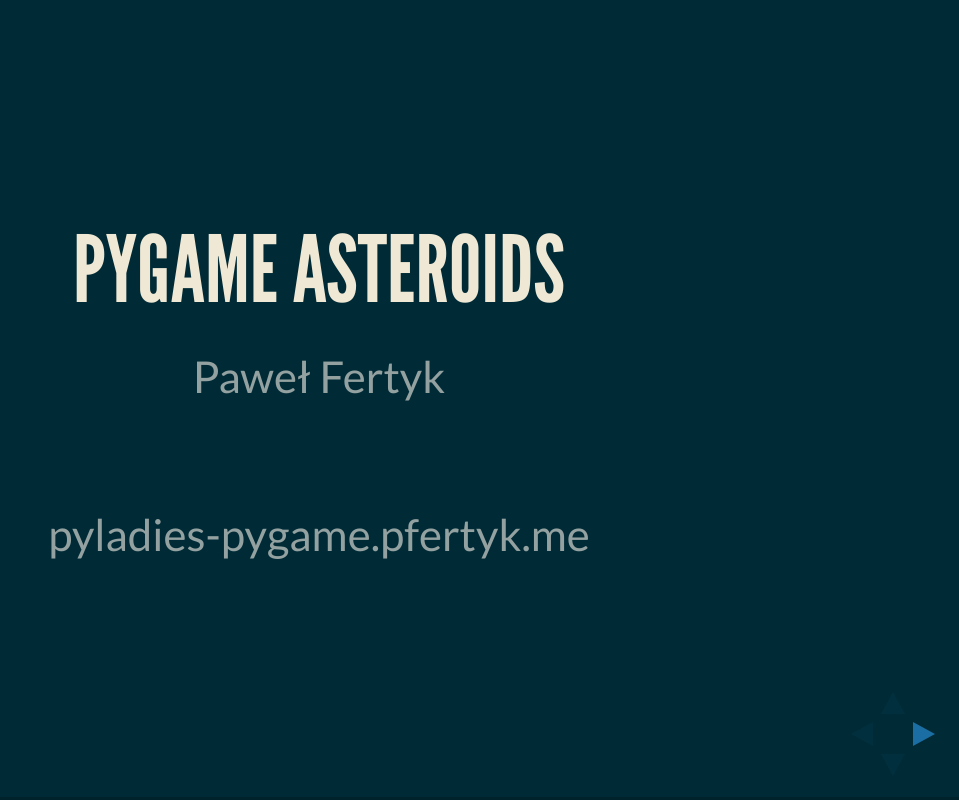
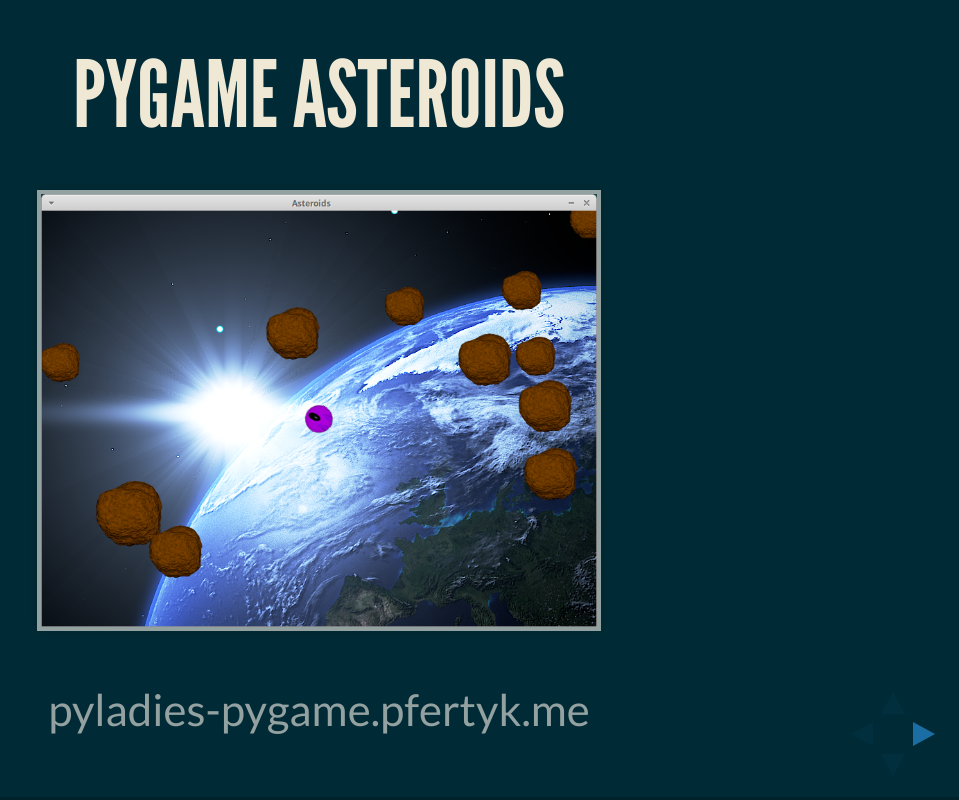
Before and after one commit to pfertyk/pygame-workshop, a website: page index.html in a window 1280 px wide. Shown: the whole page, without its empty margins (321-1280 px from the left). Drawn offline with Linux system fonts and the light colour scheme.

Commit message:
Add screenshot

```diff
--- a/index.html
+++ b/index.html
@@ -26,8 +26,7 @@
 			<div class="slides">
         <section>
           <h2>Pygame Asteroids</h2>
-          <p>Paweł Fertyk</p>
-          <br/>
+          <img class="stretch" src="media/screenshot.png" alt="final result">
           <p>pyladies-pygame.pfertyk.me</p>
         </section>
         <section>
```
Also changed, not shown: media/screenshot.png (added).
